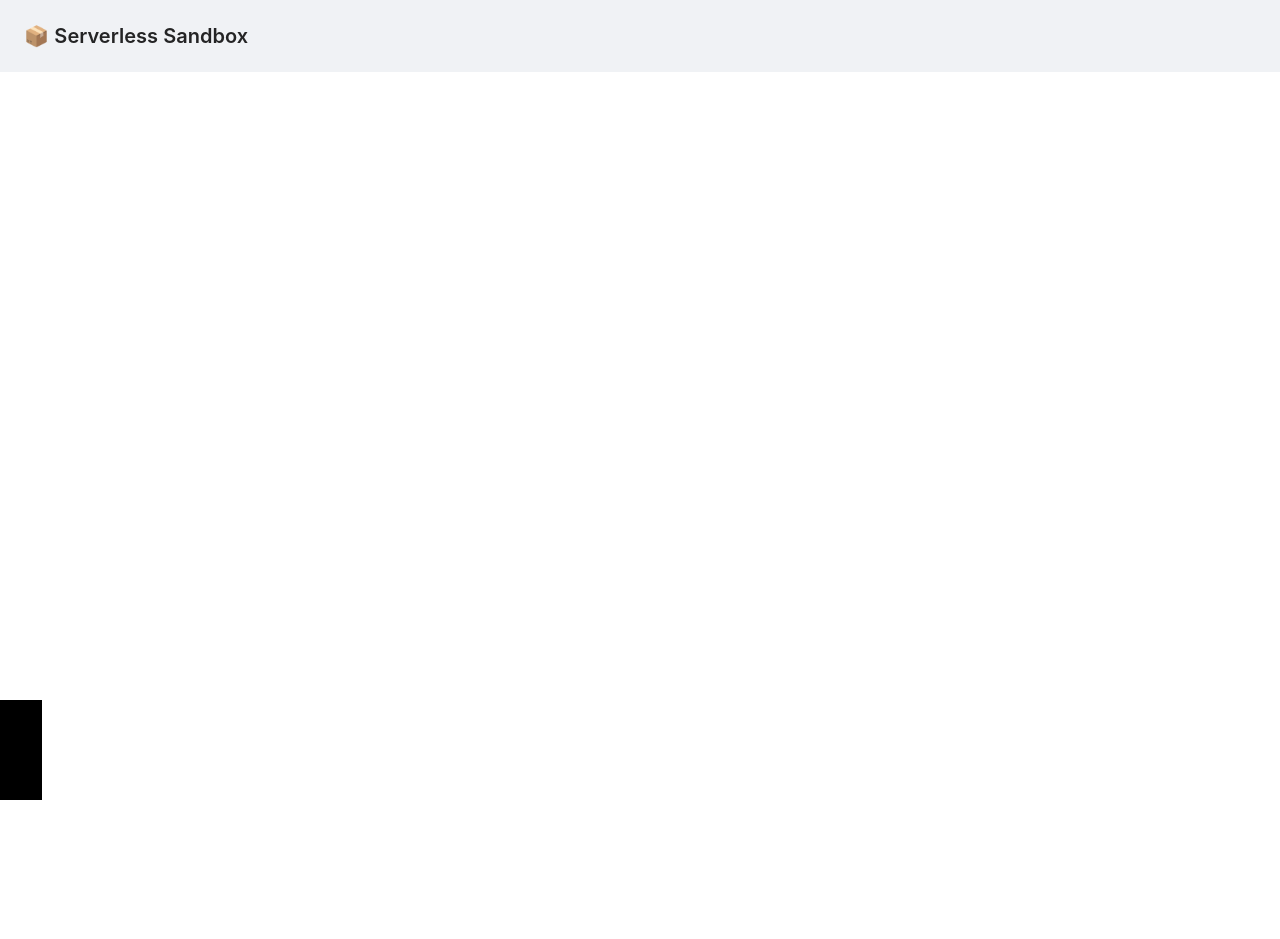
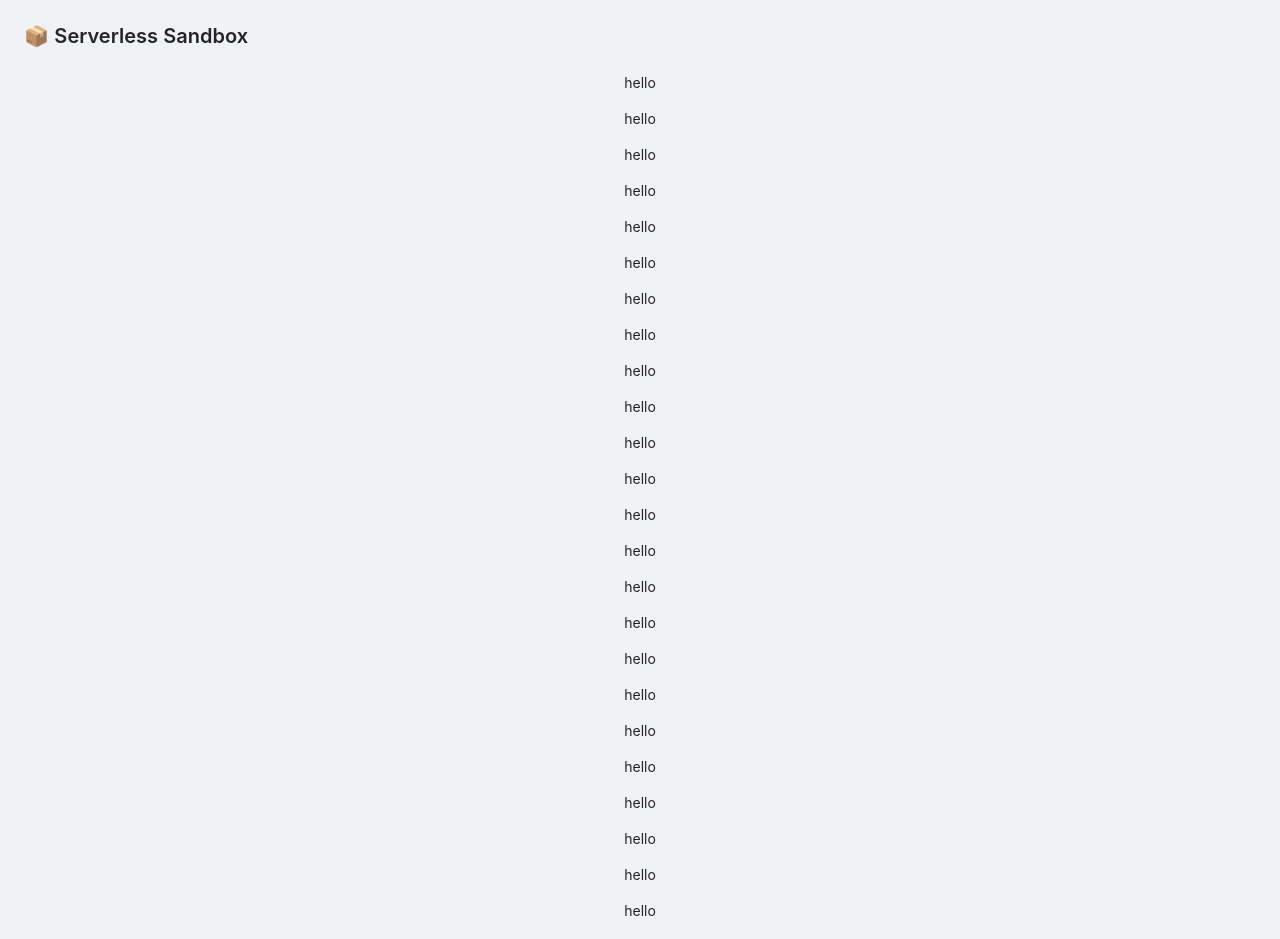
Before and after one commit to BenSparksCode/serverless-comparison, a React (Create React App) app: page / in a window 1280 px wide. Shown: the top 939 px of the page. Before the commit the page ends 800 px from the top, so only its background shows below. Built offline with nearby package versions, Linux system fonts and the light colour scheme; no server answers.

Commit message:
Fixed Footer positioning with Styled Component

```diff
--- a/src/App.css
+++ b/src/App.css
@@ -1,40 +1,7 @@
-@import '~antd/dist/antd.css';
+@import "~antd/dist/antd.css";
 
 .App {
   text-align: center;
+  position: relative;
+  min-height: 100vh;
 }
-
-.App-logo {
-  height: 40vmin;
-  pointer-events: none;
-}
-
-@media (prefers-reduced-motion: no-preference) {
-  .App-logo {
-    animation: App-logo-spin infinite 20s linear;
-  }
-}
-
-.App-header {
-  background-color: #282c34;
-  min-height: 100vh;
-  display: flex;
-  flex-direction: column;
-  align-items: center;
-  justify-content: center;
-  font-size: calc(10px + 2vmin);
-  color: white;
-}
-
-.App-link {
-  color: #61dafb;
-}
-
-@keyframes App-logo-spin {
-  from {
-    transform: rotate(0deg);
-  }
-  to {
-    transform: rotate(360deg);
-  }
-}
--- a/src/App.tsx
+++ b/src/App.tsx
@@ -17,12 +17,16 @@ const App: FC = () => {
 
   // const { Header, Sider, Content } = Layout;
 
-  const Footer = styled.footer`
-
+  const Footer = styled.div`
     position: absolute;
     bottom: 0;
-    height: 100px;
+    height: 2.5rem;
     background: black;
+    width: 100%;
+  `
+
+  const ContentWrap = styled.div`
+    padding-bottom: 2.5rem;
   `
 
 
@@ -59,6 +63,37 @@ const App: FC = () => {
 
         {/* <Content>Content</Content> */}
 
+        <ContentWrap>
+          <p>hello</p>
+          <p>hello</p>
+          <p>hello</p>
+          <p>hello</p>
+          <p>hello</p>
+          <p>hello</p>
+          <p>hello</p>
+          <p>hello</p>
+          <p>hello</p>
+          <p>hello</p>
+          <p>hello</p>
+          <p>hello</p>
+          <p>hello</p>
+          <p>hello</p>
+          <p>hello</p>
+          <p>hello</p>
+          <p>hello</p>
+          <p>hello</p>
+          <p>hello</p>
+          <p>hello</p>
+          <p>hello</p>
+          <p>hello</p>
+          <p>hello</p>
+          <p>hello</p>
+          <p>hello</p>
+        </ContentWrap>
+
+
+
+
         <Footer>Footer</Footer>
       </Layout>
 
```
